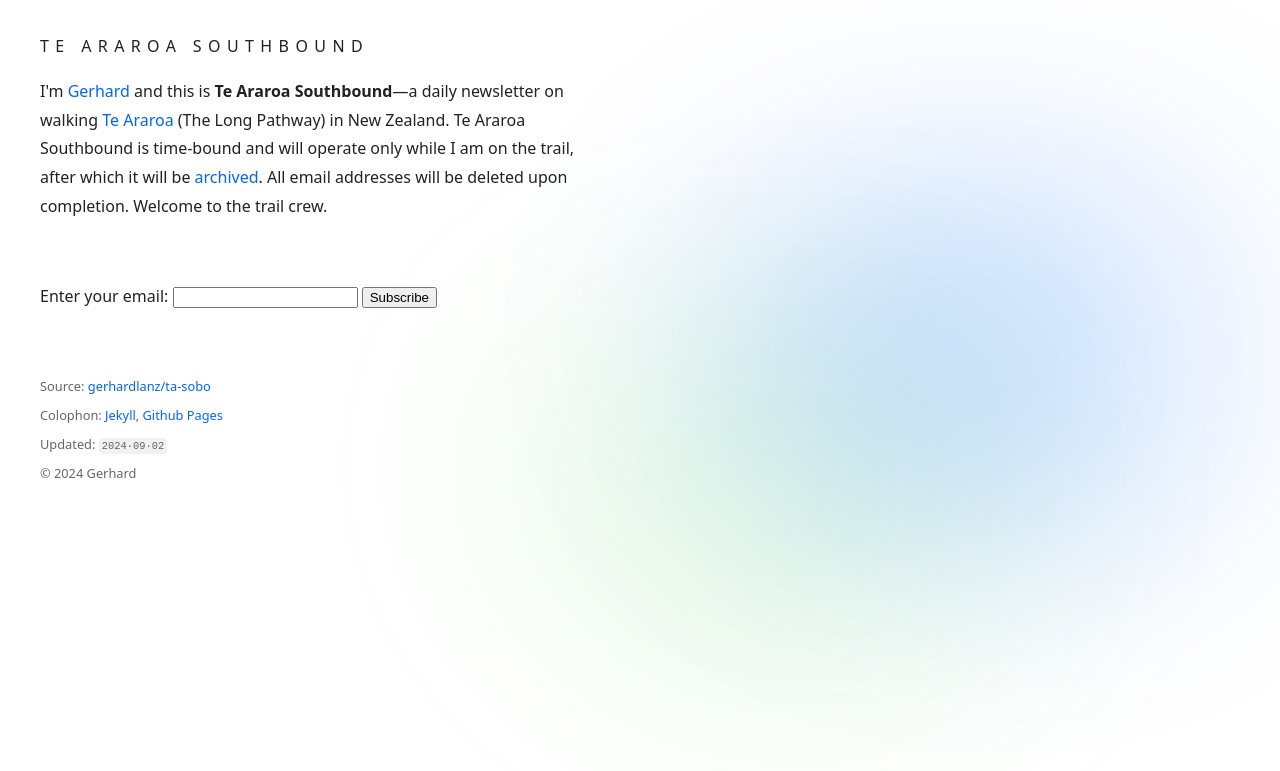
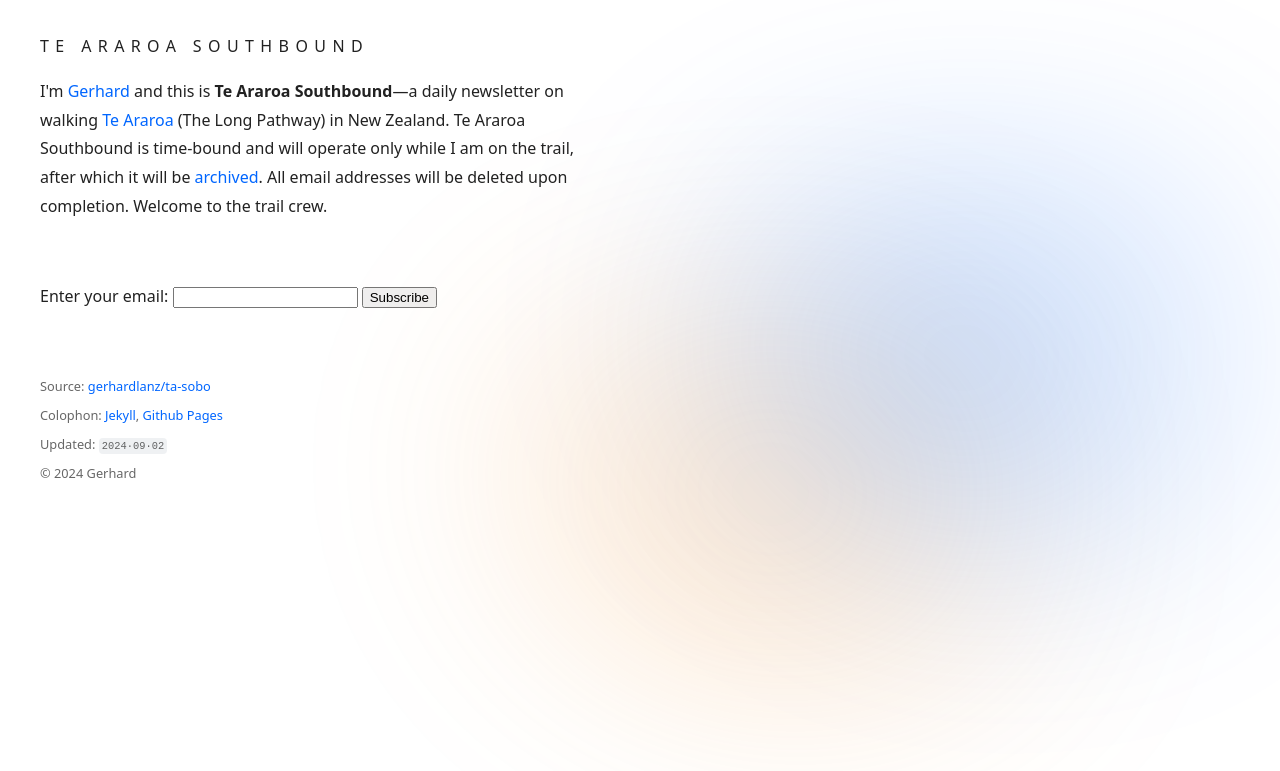
Before and after one commit to gerhardlanz/ta-sobo.gerhardla.nz, a Jekyll site: the page built from index.md, in a window 1280 px wide. Shown: the top 771 px of the page. Built offline with Jekyll 4.4.1, drawn with Linux system fonts in a browser that asks for light colours; Markdown is read by kramdown in place of the engine named in the settings.

Commit message:
chore: update default.html background color and opacity

```diff
--- a/_layouts/default.html
+++ b/_layouts/default.html
@@ -7,7 +7,7 @@
             color-scheme: light dark
         }
 
-        .background-green {
+        .background-orange {
             position: absolute;
             top: 30%;
             left: 60%;
@@ -16,8 +16,8 @@
             height: 50%;
             border-radius: 50% 22% 40% 80%;
             filter: blur(100px);
-            background: radial-gradient(circle at 50% 50%, rgba(50, 205, 50, 1), rgba(76, 0, 255, 0));
-            opacity: 0.15;
+            background: radial-gradient(circle at 50% 50%, rgba(241, 144, 41, 1), rgba(76, 0, 255, 0));
+            opacity: 0.25;
         }
 
         .background-blue {
@@ -121,7 +121,7 @@
 </head>
 
 <body>
-    <div class="background-green"></div>
+    <div class="background-orange"></div>
     <div class="background-blue"></div>
     <div>
         <article>{{ content }}<br></article>
```
